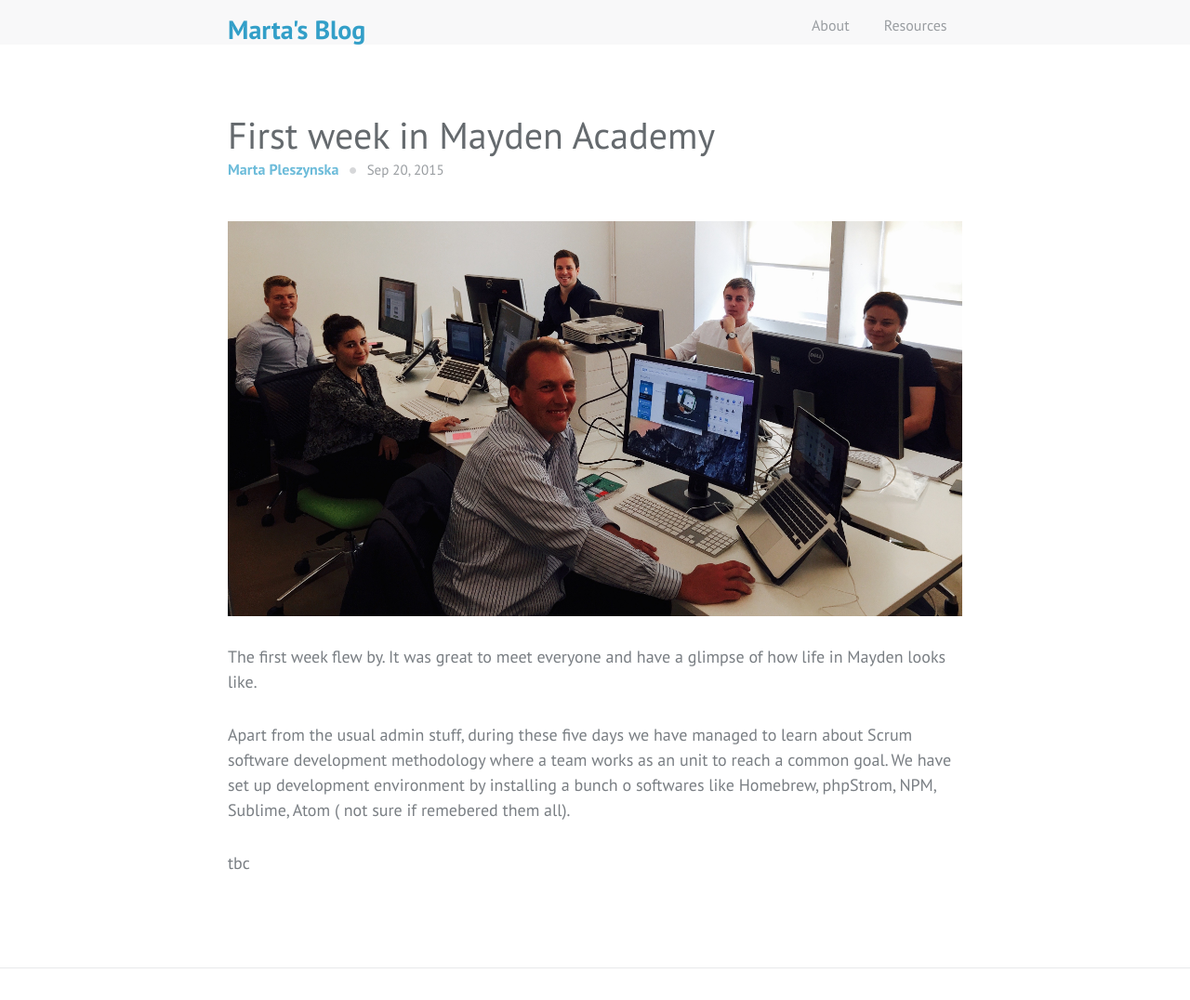
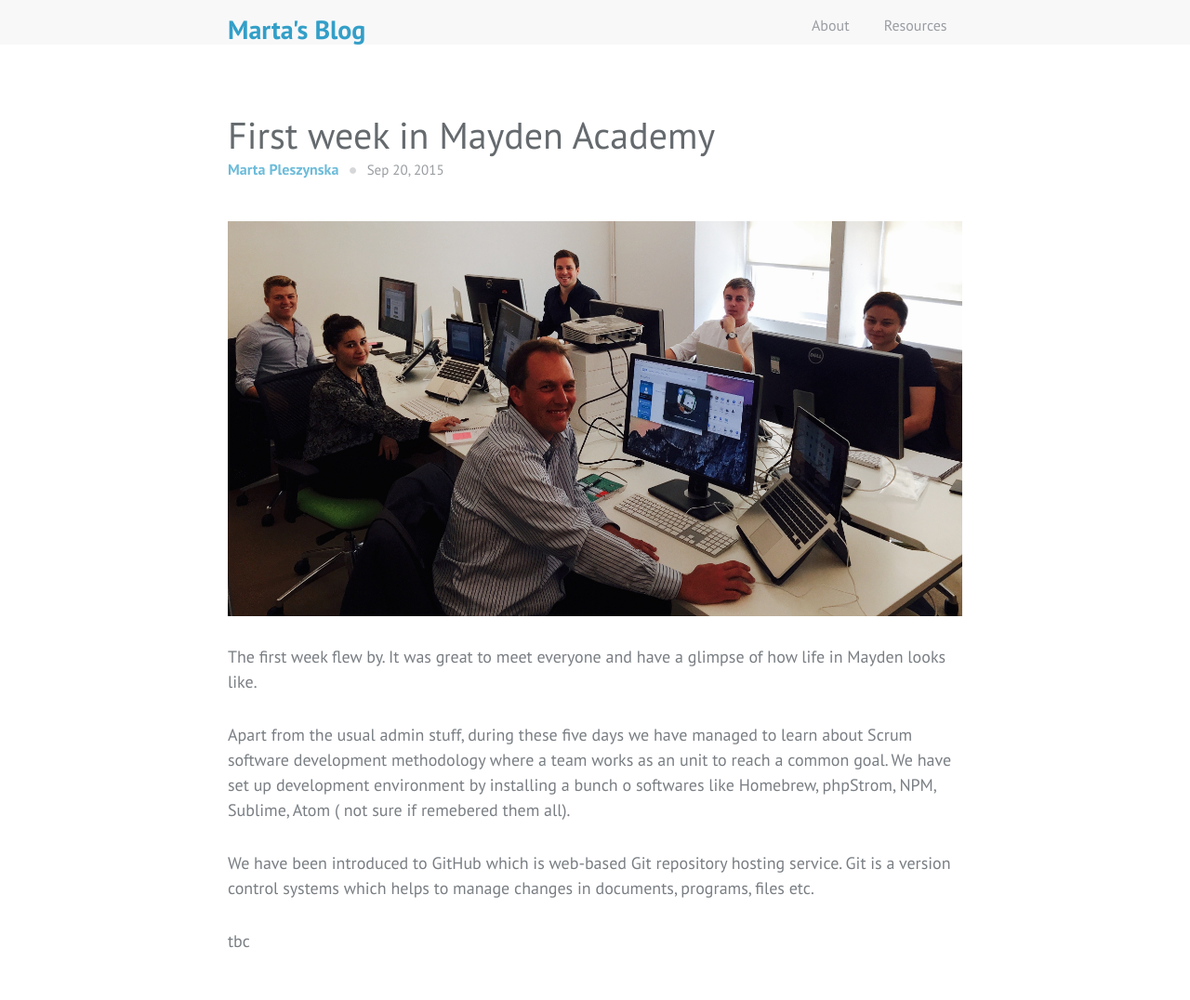
Before and after one commit to MartaPleszynska/myblog, a Jekyll site: the page built from _posts/2015-09-20-first-week-in-mayden-academy.md, in a window 1280 px wide. Shown: the top 1076 px of the page at 93% size. Built offline with Jekyll 4.4.1, drawn with Linux system fonts in a browser that asks for light colours; grey boxes are pictures that could not be loaded.

Commit message:
more text added

```diff
--- a/_posts/2015-09-20-first-week-in-mayden-academy.md
+++ b/_posts/2015-09-20-first-week-in-mayden-academy.md
@@ -7,4 +7,6 @@ The first week flew by. It was great to meet everyone and have a glimpse of how
 
 Apart from the usual admin stuff, during these five days we have managed to learn about Scrum software development methodology where a team works as an unit to reach a common goal. We have set up development environment by installing a bunch o softwares like Homebrew, phpStrom, NPM, Sublime, Atom ( not sure if remebered them all).
 
+We have been introduced to GitHub which is web-based Git repository hosting service. Git is a version control systems which helps to manage changes in documents, programs, files etc.
+
 tbc
```
